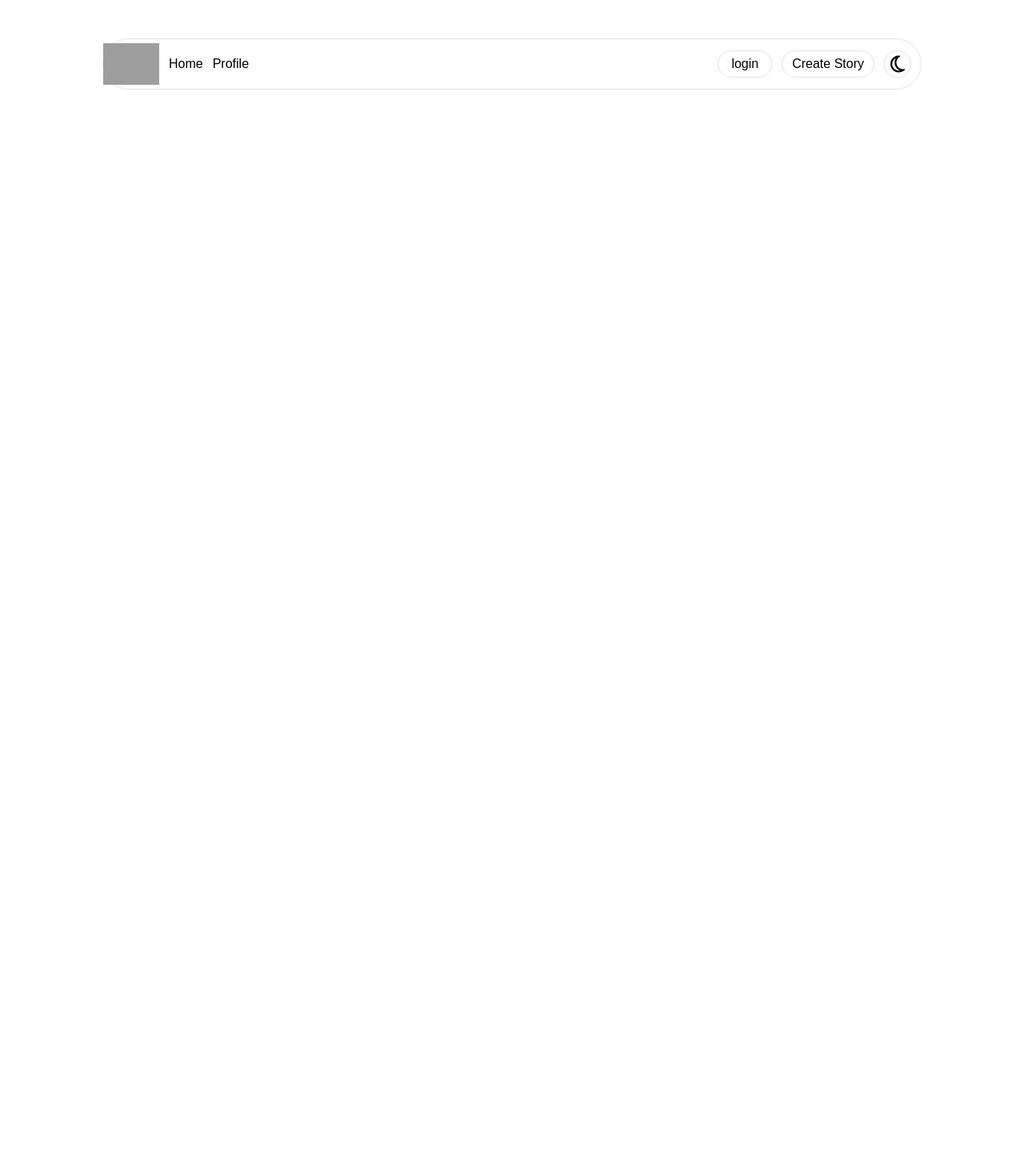
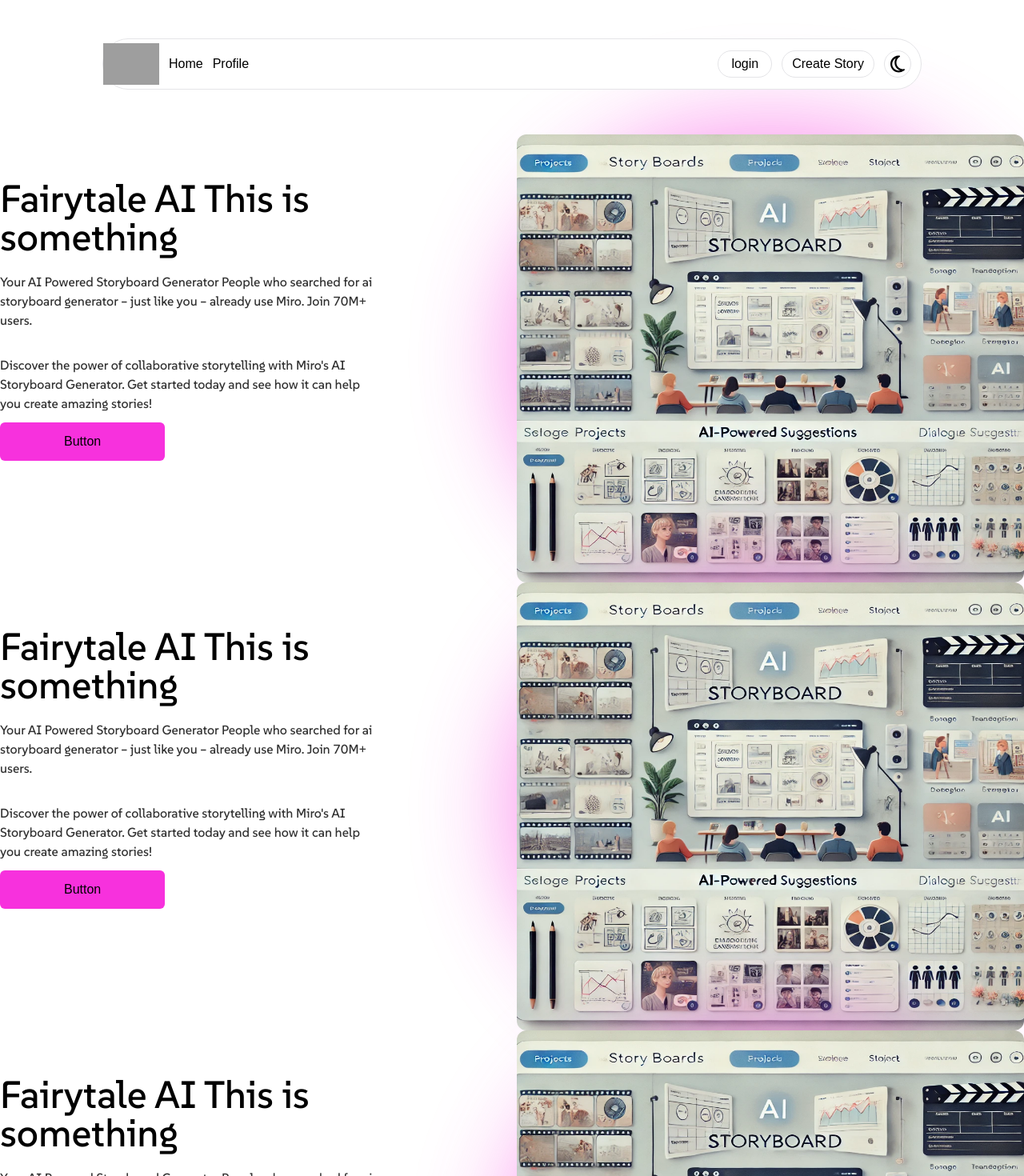
Before and after one commit to RaphaelSackey/FairytaleAi_New, a Next.js app: page / in a window 1280 px wide. Shown: the top 1470 px of the page at 80% size. Before the commit the page ends 800 px from the top, so only its background shows below. Built offline with nearby package versions, Linux system fonts and the light colour scheme; grey boxes are pictures that could not be loaded.

Commit message:
basic page layout done - back to where i was before

```diff
--- a/app/layout.tsx
+++ b/app/layout.tsx
@@ -28,8 +28,10 @@ export default function RootLayout({
 					defaultTheme='system'
 					enableSystem
 					disableTransitionOnChange>
+
 					<Navbar />
 					{children}
+
 				</ThemeProvider>
 			</body>
 		</html>
--- a/app/page.tsx
+++ b/app/page.tsx
@@ -1,9 +1,23 @@
-import Navbar from "../components/ui/navbar/navbar";
+import LargeSectionImgR from "../components/ui/sections/largeSectionIR";
 
 export default function Home() {
-  return (
-    <div className="">
-
-    </div>
-  );
+	return (
+		<div className='container mx-auto'>
+			<LargeSectionImgR
+				img='/images/test/1.webp'
+				title='Fairytale AI'
+				body='Your AI Powered Storyboard Generator'
+			/>
+			<LargeSectionImgR
+				img='/images/test/1.webp'
+				title='Fairytale AI'
+				body='Your AI Powered Storyboard Generator'
+			/>
+			<LargeSectionImgR
+				img='/images/test/1.webp'
+				title='Fairytale AI'
+				body='Your AI Powered Storyboard Generator'
+			/>
+		</div>
+	);
 }
--- /dev/null
+++ b/components/ui/buttons/basic.tsx
@@ -0,0 +1,13 @@
+import { ReactNode } from "react"
+
+type BbuttonProps = {
+    children: ReactNode
+}
+export default function Bbutton({children}: BbuttonProps){
+
+    return(
+        <button className="bg-callToAction py-3 px-20 w-fit h-fit rounded-md">
+            {children}
+        </button>
+    )
+}
--- a/components/ui/modeToggler/modeToggle.tsx
+++ b/components/ui/modeToggler/modeToggle.tsx
@@ -1,42 +1,24 @@
 "use client";
 
+import { useTheme } from "next-themes";
 import { useEffect, useState } from "react";
 
 export default function DarkModeToggle() {
-	const [isDarkMode, setIsDarkMode] = useState(false);
+	const { theme, setTheme } = useTheme();
+	const [mounted, setMounted] = useState(false);
 
-	useEffect(() => {
-		// Check stored theme preference or system preference
-		const theme = localStorage.getItem("theme");
-		const prefersDark = window.matchMedia(
-			"(prefers-color-scheme: dark)"
-		).matches;
+	// Ensure component is mounted before accessing the theme to prevent SSR issues
+	useEffect(() => setMounted(true), []);
 
-		if (theme === "dark" || (!theme && prefersDark)) {
-			setIsDarkMode(true);
-			document.documentElement.classList.add("dark");
-		} else {
-			setIsDarkMode(false);
-			document.documentElement.classList.remove("dark");
-		}
-	}, []);
-
-	const toggleDarkMode = () => {
-		const newTheme = !isDarkMode ? "dark" : "light";
-		setIsDarkMode(!isDarkMode);
-
-		// Update the HTML class and store preference
-		document.documentElement.classList.toggle("dark", !isDarkMode);
-		localStorage.setItem("theme", newTheme);
-	};
+	if (!mounted) return null; // Avoid rendering on the server to prevent mismatches
 
 	return (
 		<button
-			onClick={toggleDarkMode}
+			onClick={() => setTheme(theme === "dark" ? "light" : "dark")}
 			className='rounded-full border p-1'>
 			<img
 				src={
-					isDarkMode
+					theme === "dark"
 						? "/modes_images/light.svg"
 						: "/modes_images/dark.svg"
 				}
--- a/components/ui/navbar/navbar.tsx
+++ b/components/ui/navbar/navbar.tsx
@@ -4,8 +4,8 @@ import DarkModeToggle from "../modeToggler/modeToggle";
 export default function Navbar() {
 
 	return (
-		<div className='h-16 container mx-auto sticky top-0'>
-			<div className='floating_nav h-full mx-[10%] rounded-full items-center flex justify-between border'>
+		<div className='h-16 container mx-auto sticky top-3 mb-14 z-50'>
+			<div className='floating_nav h-full mx-[10%] rounded-full items-center flex justify-between border bg-white dark:bg-background'>
 				<div className="nav_left_wrapper flex items-center gap-3">
 					<Image
 						src='/sitelogos/logo.png'
--- /dev/null
+++ b/components/ui/sections/largeSectionIR.tsx
@@ -0,0 +1,32 @@
+import Image from "next/image";
+import Bbutton from "../buttons/basic";
+
+type sectionLayout = {
+	img: string;
+	title: string;
+	body: string;
+	button?: boolean;
+};
+
+export default function LargeSectionImgR({
+	img,
+	title,
+	body,
+	button,
+}: sectionLayout) {
+	return (
+		<div className='section-wrapper grid grid-rows-2 lg:grid-rows-1 lg:grid-cols-2 w-full h-fit lg:h-[80%] lg:min-h-[35rem] lg:max-h-[80%] lg:gap-3'>
+			<div className='content flex flex-col h-[35rem] min-h-[35rem] max-h-[35rem] lg:min-h-full lg:max-h-full lg:mr-40 lg:pt-14'>
+				<h1 className="text-5xl font-suseMedium">{title} This is something</h1>
+				<h3 className="font-suseMedium opacity-80 py-5">{body} People who searched for ai storyboard generator – just like you – already use Miro. Join 70M+ users.</h3>
+				<h3 className="font-suseMedium opacity-80 py-3">Discover the power of collaborative storytelling with Miro's AI Storyboard Generator. Get started today and see how it can help you create amazing stories!</h3>
+				{true && <Bbutton>Button</Bbutton>}
+			</div>
+
+			<div className='img relative h-[35rem] min-h-[35rem] lg:h-full max-h-full'>
+                <div className="bg-callToAction opacity-60 h-[35rem] min-h-[35rem] lg:h-full max-h-full blur-3xl rounded-full"></div>
+				<Image src={img} alt='img' fill={true} className="rounded-xl"/>
+			</div>
+		</div>
+	);
+}
--- a/tailwind.config.ts
+++ b/tailwind.config.ts
@@ -1,7 +1,7 @@
 import type { Config } from "tailwindcss";
 
 export default {
-	darkMode: ["selector"],
+	darkMode: ["class"],
 	content: [
 		"./pages/**/*.{js,ts,jsx,tsx,mdx}",
 		"./components/**/*.{js,ts,jsx,tsx,mdx}",
@@ -15,6 +15,7 @@ export default {
 			},
 
 			colors: {
+				callToAction: "#F731DD",
 				background: "hsl(var(--background))",
 				foreground: "hsl(var(--foreground))",
 				card: {
```
Also changed, not shown: public/images/test/1.webp (added), public/images/test/2.webp (added).
